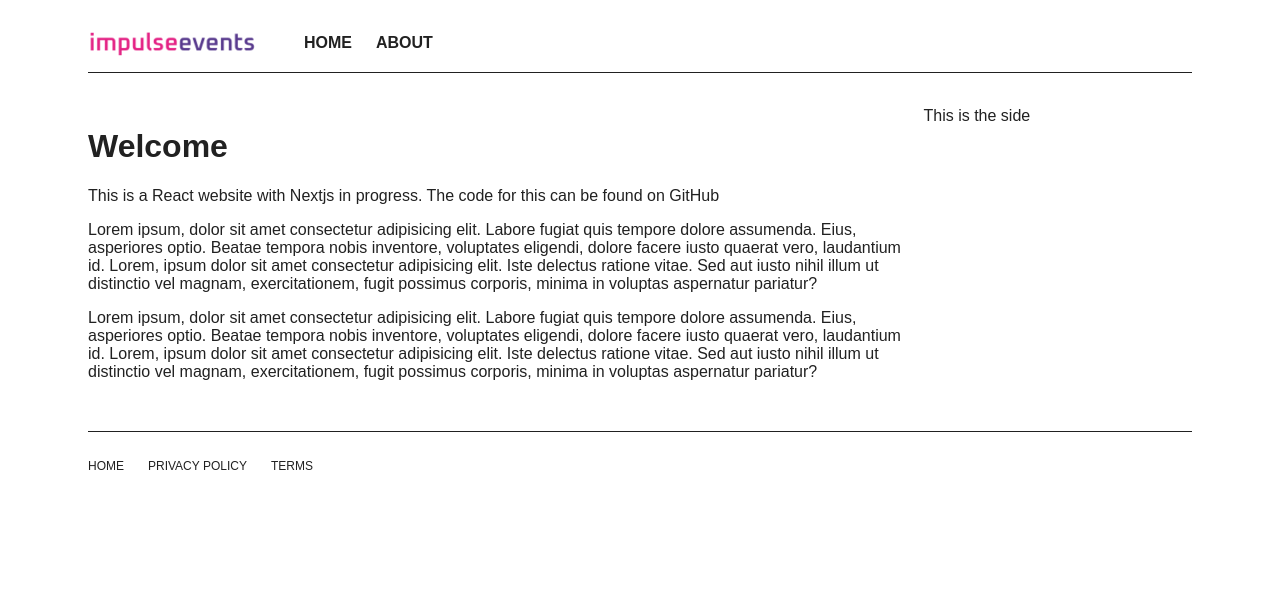
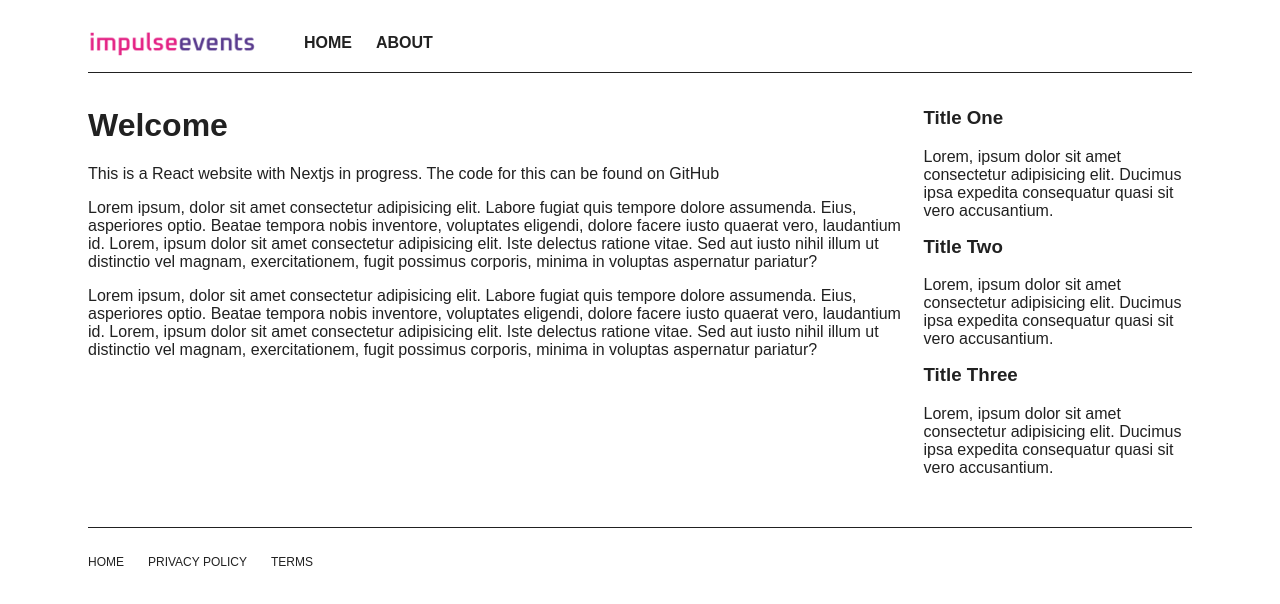
Before and after one commit to discodavey/react-website, a Next.js app in the folder my-app/: page / in a window 1280 px wide. Shown: the top 604 px of the page. Built offline with nearby package versions, Linux system fonts and the light colour scheme.

Commit message:
Styling and adding json

```diff
--- a/my-app/src/app/globals.scss
+++ b/my-app/src/app/globals.scss
@@ -43,3 +43,7 @@ body {
   border-top: 1px solid #212121;
   margin-bottom: var(--margin-small);
 }
+
+h1, h2, h3, h4, h5, h6 {
+  margin-top: 0;
+}
--- a/my-app/src/app/page.scss
+++ b/my-app/src/app/page.scss
@@ -1,10 +1,14 @@
 .main {
+  border-bottom: 1px solid var(--font-primary-color);
   grid-column: 1/13;
   grid-row: 2;
+  margin-bottom: 24px;
   padding-bottom: 24px;
 
   @media only screen and (min-width: 768px) {
+    border-bottom: none;
     grid-column: 1/10;
+    margin-bottom: 0;
   }
 }
 
--- a/my-app/src/app/page.tsx
+++ b/my-app/src/app/page.tsx
@@ -2,24 +2,58 @@ import React from 'react';
 import "./page.scss";
 import Header from "./components/header";
 import Footer from "./components/footer";
-import sampleData from '../json/home.json';
+import homeData from '../json/home.json';
+import sideData from '../json/side.json';
 
 const Home: React.FC = () => {
-  const {title, description, content} = sampleData;
+  const {title: homeTitle, description, content: homeContent} = homeData;
+  const {title: sideTitle, content: sideContent} = sideData;
 
   return (
     <div className="wrapper">
       <div className="container">
         <Header/>
         <main className="main">
-          <h1>{title}</h1>
+          <h1>{homeTitle}</h1>
           <p>{description}</p>
-          {content.map((item, index) => (
+          {homeContent.map((item, index) => (
             <p key={index}>{item}</p>
           ))}
         </main>
         <aside className="aside">
-          This is the side
+          {sideContent.map((item, index) => (
+            <div key={index} className="aside-content-item">
+              <h3>{item.title}</h3>
+              <p>{item.content}</p>
+            </div>
+          ))}
+        </aside>
+        <Footer />
+      </div>
+    </div>
+
+  );
+}
+
+const About: React.FC = () => {
+  const {title: sideTitle, content: sideContent} = sideData;
+
+  return (
+    <div className="wrapper">
+      <div className="container">
+        <Header/>
+        <main className="main">
+         <h1>About Us</h1>
+         <p>This is the about page</p>
+        </main>
+        <aside className="aside">
+          <h2>{sideTitle}</h2>
+          {sideContent.map((item, index) => (
+            <div key={index} className="aside-content-item">
+              <h3>{item.title}</h3>
+              <p>{item.content}</p>
+            </div>
+          ))}
         </aside>
         <Footer />
       </div>
--- /dev/null
+++ b/my-app/src/json/side.json
@@ -0,0 +1,7 @@
+{
+  "content": [
+    { "title": "Title One", "content": "Lorem, ipsum dolor sit amet consectetur adipisicing elit. Ducimus ipsa expedita consequatur quasi sit vero accusantium." },
+    { "title": "Title Two", "content": "Lorem, ipsum dolor sit amet consectetur adipisicing elit. Ducimus ipsa expedita consequatur quasi sit vero accusantium." },
+    { "title": "Title Three", "content": "Lorem, ipsum dolor sit amet consectetur adipisicing elit. Ducimus ipsa expedita consequatur quasi sit vero accusantium." }
+  ]
+}
```
